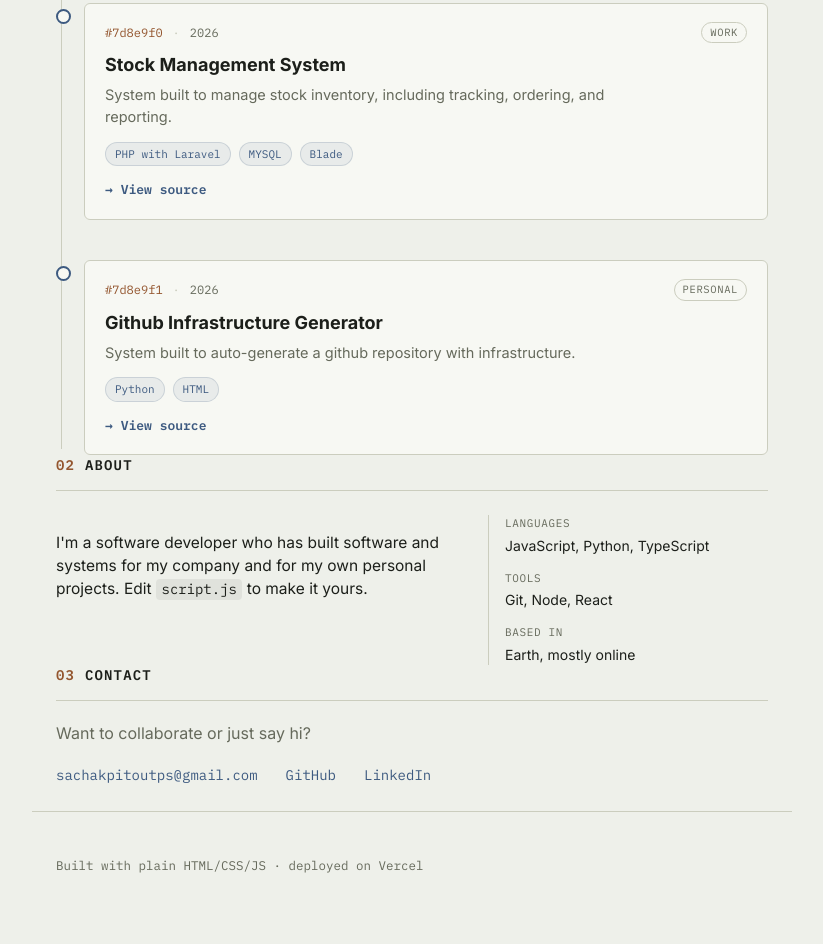
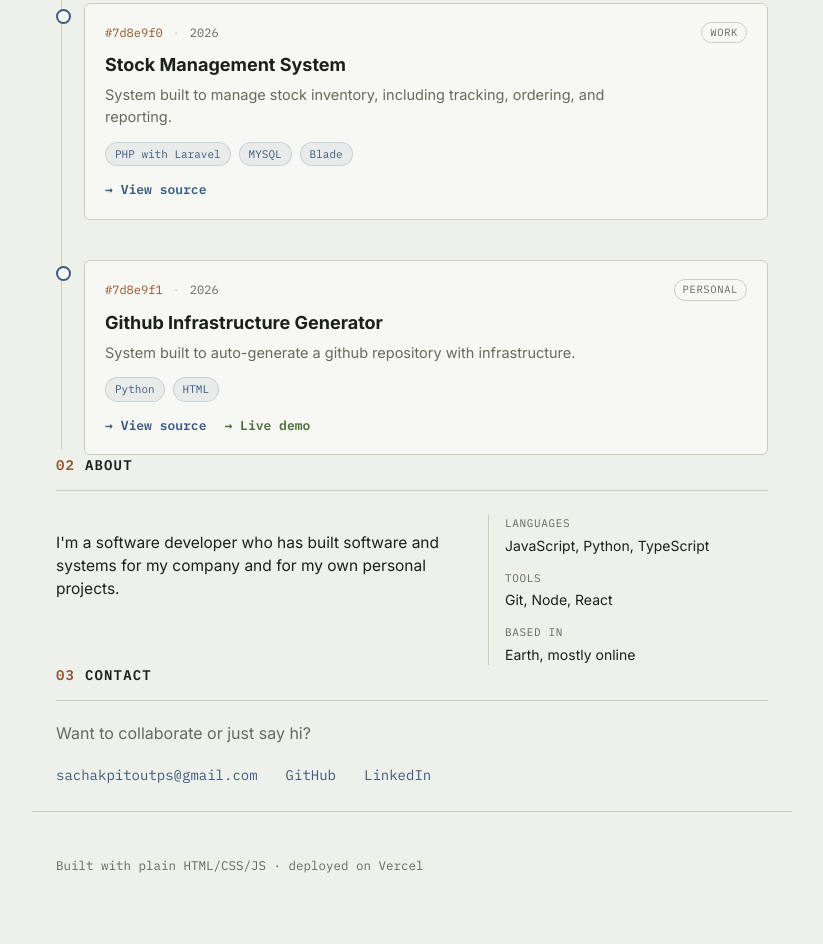
Before and after one commit to SachakPitou/MyPortfolio, a plain HTML site: page index.html in a window 1280 px wide. Shown: the part 1585-2529 px from the top of the page, without its empty margins (228-1051 px from the left). Drawn offline with Linux system fonts and the light colour scheme.

Commit message:
additional addition to the project

```diff
--- a/index.html
+++ b/index.html
@@ -64,7 +64,6 @@
         <p class="about__text">
           I'm a software developer who has built software and systems for
           my company and for my own personal projects.
-          Edit <code>script.js</code> to make it yours.
         </p>
         <ul class="about__stack">
           <li><span>Languages</span>JavaScript, Python, TypeScript</li>
--- a/script.js
+++ b/script.js
@@ -74,7 +74,7 @@ const PROJECTS = [
     desc: "System built to auto-generate a github repository with infrastructure.",
     tags: ["Python", "HTML"],
     github: "https://github.com/SachakPitou/github-infrastructure-generator",
-    demo: ""
+    demo: "https://github-infrastructure-generator.vercel.app/"
   },
 ];
 
```
